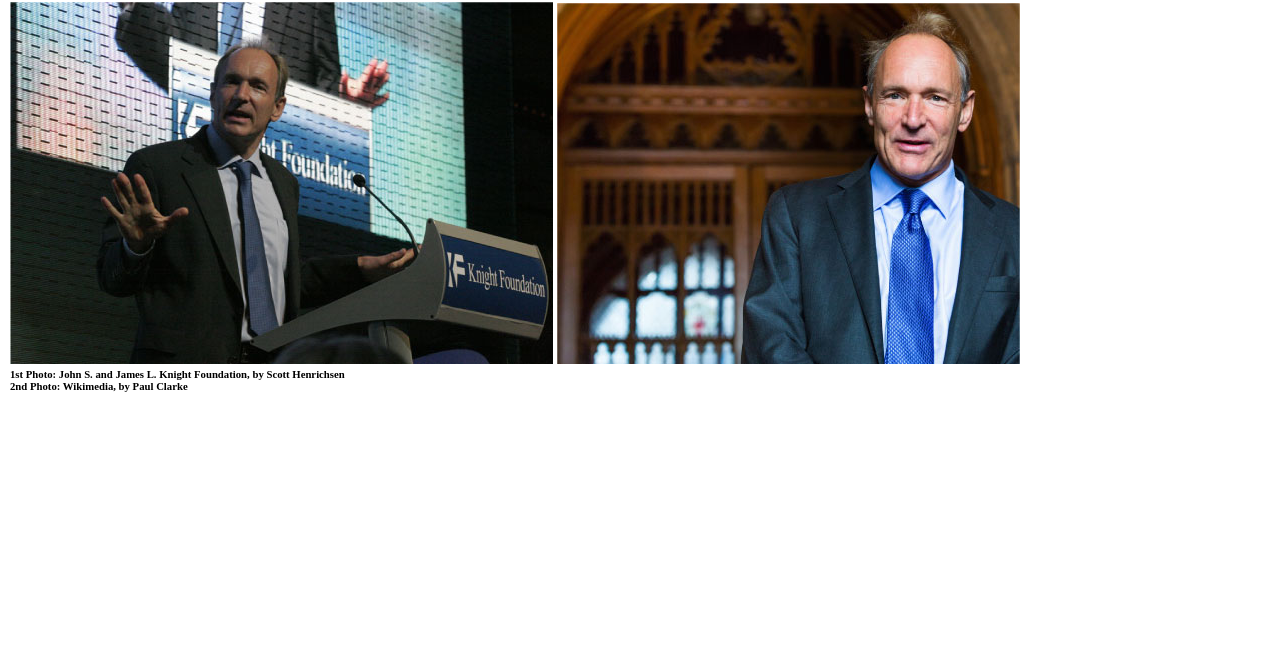
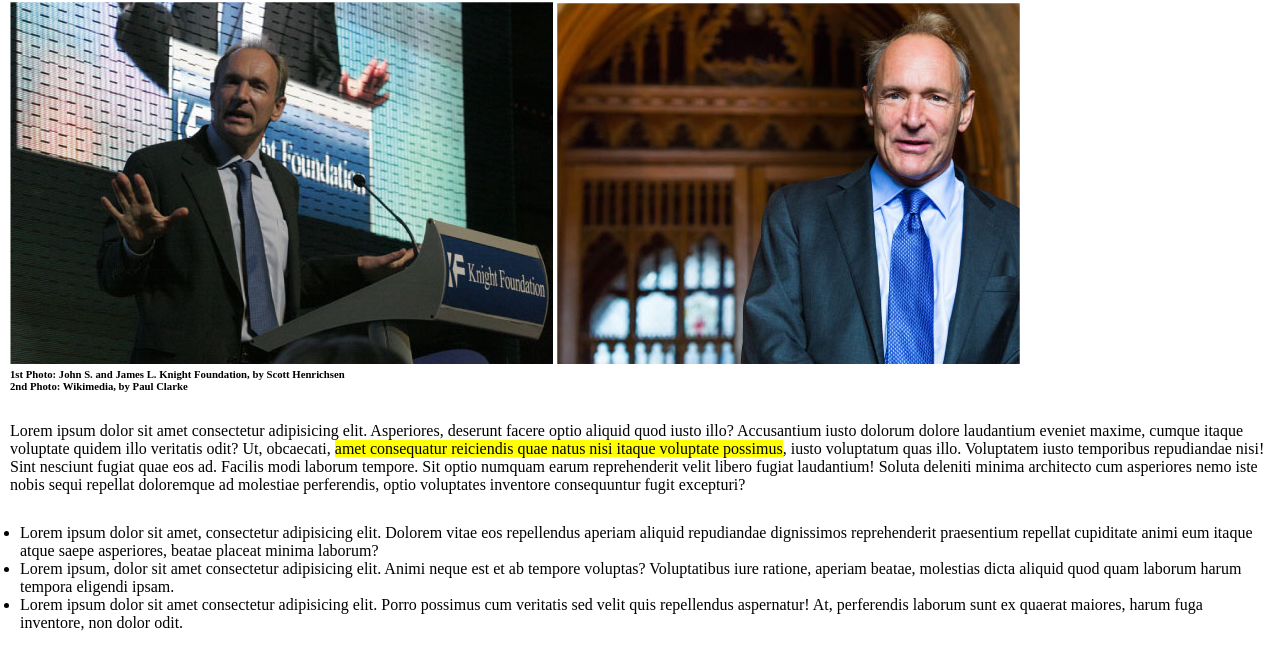
Before and after one commit to dominici94/html-css-booleaner, a plain HTML site: page index.html in a window 1280 px wide. Shown: the part 338-1000 px from the top of the page. Before the commit the page ends 800 px from the top, so only its background shows below. Drawn offline with Linux system fonts and the light colour scheme.

Commit message:
paragrafi

```diff
--- a/CSS/style.css
+++ b/CSS/style.css
@@ -32,3 +32,17 @@ h1{
 #color-title{
     color: rgb(71, 195, 236);
 }
+
+.yellow-par{
+    background-color: yellow;
+}
+
+.separate{
+    margin-top: 30px;
+    margin-bottom: 30px;
+}
+
+ul{
+    padding-left: 0;
+    margin-left: 10px;
+}
--- a/index.html
+++ b/index.html
@@ -37,6 +37,22 @@
         </section>
         <!-- fine sezione immagini -->
 
+        <!-- sezione paragrafi -->
+        <section>
+            <div class="separate">
+                <p>Lorem ipsum dolor sit amet consectetur adipisicing elit. Asperiores, deserunt facere optio aliquid quod iusto illo? Accusantium iusto dolorum dolore laudantium eveniet maxime, cumque itaque voluptate quidem illo veritatis odit?
+                Ut, obcaecati, <span class="yellow-par">amet consequatur reiciendis quae natus nisi itaque voluptate possimus</span>, iusto voluptatum quas illo. Voluptatem iusto temporibus repudiandae nisi! Sint nesciunt fugiat quae eos ad. Facilis modi laborum tempore.
+                Sit optio numquam earum reprehenderit velit libero fugiat laudantium! Soluta deleniti minima architecto cum asperiores nemo iste nobis sequi repellat doloremque ad molestiae perferendis, optio voluptates inventore consequuntur fugit excepturi?</p>
+            </div>
+            <div class="separate">
+                <ul>
+                    <li>Lorem ipsum dolor sit amet, consectetur adipisicing elit. Dolorem vitae eos repellendus aperiam aliquid repudiandae dignissimos reprehenderit praesentium repellat cupiditate animi eum itaque atque saepe asperiores, beatae placeat minima laborum?</li>
+                    <li>Lorem ipsum, dolor sit amet consectetur adipisicing elit. Animi neque est et ab tempore voluptas? Voluptatibus iure ratione, aperiam beatae, molestias dicta aliquid quod quam laborum harum tempora eligendi ipsam.</li>
+                    <li>Lorem ipsum dolor sit amet consectetur adipisicing elit. Porro possimus cum veritatis sed velit quis repellendus aspernatur! At, perferendis laborum sunt ex quaerat maiores, harum fuga inventore, non dolor odit.</li>
+                </ul>
+            </div>
+        </section>
+        <!-- fine sezione paragrafi -->
 
     </main>
     <!-- fine main -->
```
